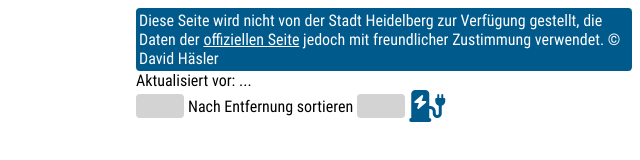
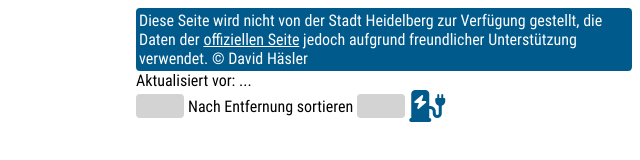
Before and after one commit to relseah/parken, a plain HTML site: page frontend/index.html in a window 1280 px wide. Shown: the whole page, without its empty margins (640-1280 px from the left). Drawn offline with Linux system fonts and the light colour scheme; files that its build step writes are made by us from their sources; files whose address does not match are found by name.

Commit message:
Improve writing style

```diff
--- a/frontend/index.html
+++ b/frontend/index.html
@@ -25,7 +25,7 @@
 			Diese Seite wird nicht von der Stadt Heidelberg zur Verfügung gestellt, die Daten der <a id="official-site"
 				href="https://parken.heidelberg.de" target="_blank">offiziellen
 				Seite</a>
-			jedoch mit freundlicher Zustimmung verwendet. © David Häsler
+			jedoch aufgrund freundlicher Unterstützung verwendet. © David Häsler
 		</div>
 		<div>Aktualisiert vor: <span id="updated">...</span></div>
 		<div id="preferences">
```
